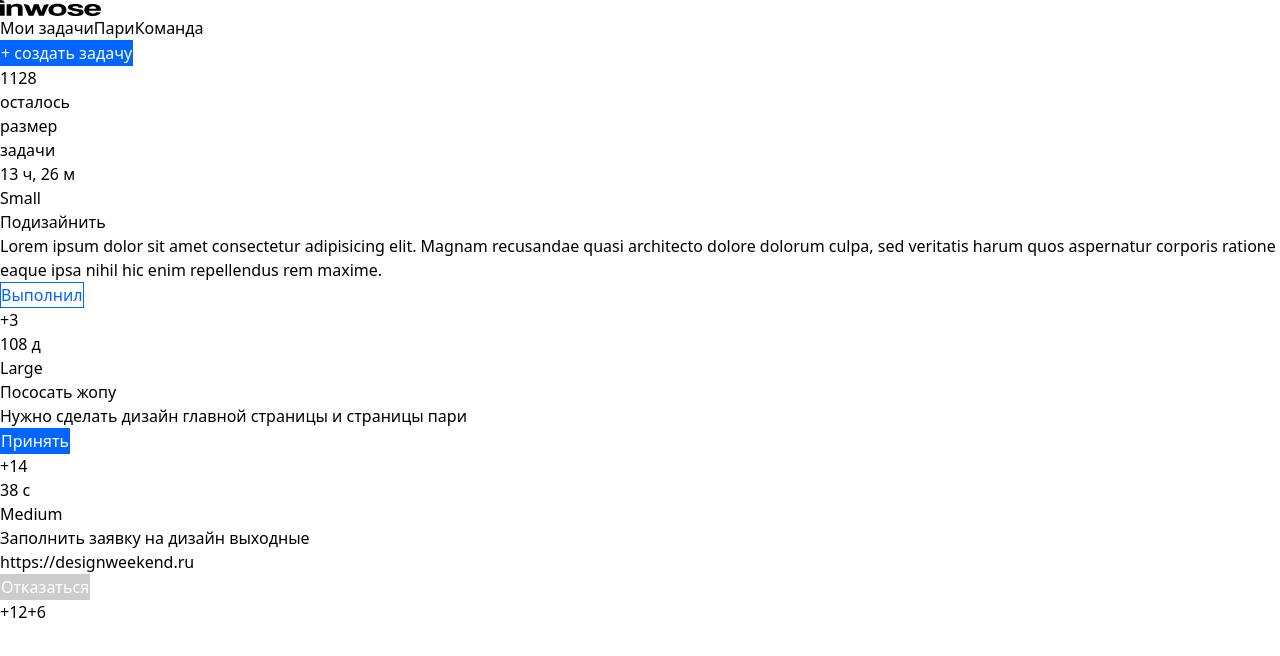
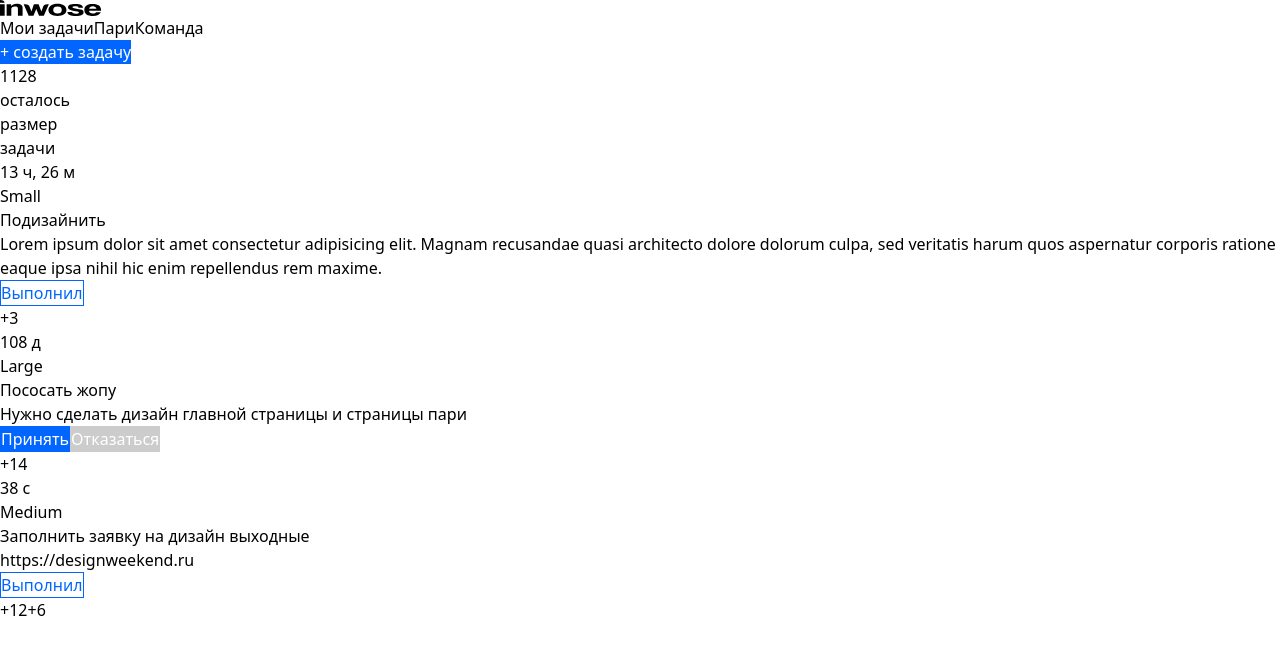
Before and after one commit to kalmykov2design/inwose, a React (Vite) app: page /mytasks in a window 1280 px wide. Shown: the top 656 px of the page. Built offline with nearby package versions, Linux system fonts and the light colour scheme.

Commit message:
base components done (i hope)

```diff
--- a/src/App.jsx
+++ b/src/App.jsx
@@ -21,11 +21,11 @@ const mock = [
       coinsAmount: 3,
       hasBg: false,
       hasPlus: true,
+      coinColor: "green"
     },
     size: "small",
     title: "Подизайнить",
-    button: "transparent",
-    buttonText: "Выполнил",
+    type: "team",
     text: "Lorem ipsum dolor sit amet consectetur adipisicing elit. Magnam recusandae quasi architecto dolore dolorum culpa, sed veritatis harum quos aspernatur corporis ratione eaque ipsa nihil hic enim repellendus rem maxime.",
     timeLeft: 48385
   },
@@ -34,11 +34,11 @@ const mock = [
       coinsAmount: 14,
       hasBg: false,
       hasPlus: true,
+      coinColor: "green"
     },
     size: "large",
     title: "Пососать жопу",
-    button: "blue",
-    buttonText: "Принять",
+    type: "pari",
     text: "Нужно сделать дизайн главной страницы и страницы пари",
     timeLeft: 9331553
   },
@@ -48,11 +48,11 @@ const mock = [
       hasBg: false,
       hasPlus: true,
       coinsNotEarnedAmount: 12,
+      coinColor: "red"
     },
     size: "medium",
     title: "Заполнить заявку на дизайн выходные",
-    button: "gray",
-    buttonText: "Отказаться",
+    type: "personal",
     text: "https://designweekend.ru",
     timeLeft: 38
   },
--- a/src/components/Button.tsx
+++ b/src/components/Button.tsx
@@ -1,19 +1,28 @@
 import React, { CSSProperties, PropsWithChildren } from "react";
 
-export type ButtonType = "blue" | "transparent" | "gray"
+export type ButtonType = "blue" | "transparent" | "gray" | "arbitrary"
 
 interface ButtonProps extends PropsWithChildren {
   action?: () => void;
-  type: ButtonType
+  type: ButtonType;
+  style?: CSSProperties;
 }
 
 export function Button(props: ButtonProps) {
-  const { type = "transparent", action, children } = props
-  return (
-    <button className="flex items-center justify-center min-w-[160px] py-3 rounded-full" style={colorSwitch(type)} onClick={action}>
-      {children}
-    </button>
-  )
+  const { type = "transparent", action, children, style } = props
+  if (type === "arbitrary") {
+    return (
+      <button className="flex items-center justify-center min-w-[160px] py-2 rounded-full" style={style} onClick={action}>
+        {children}
+      </button>
+    )
+  } else {
+    return (
+      <button className="flex items-center justify-center min-w-[160px] py-2 rounded-full" style={colorSwitch(type)} onClick={action}>
+        {textSwitch(type)}
+      </button>
+    )
+  }
 };
 
 function colorSwitch(type: ButtonType): CSSProperties {
@@ -28,3 +37,19 @@ function colorSwitch(type: ButtonType): CSSProperties {
       return {};
   }
 }
+
+function textSwitch(type: ButtonType): string {
+  switch (type) {
+    case "blue":
+      return "Принять"
+
+    case "transparent":
+      return "Выполнил"
+
+    case "gray":
+      return "Отказаться"
+
+    default:
+      return "";
+  }
+}
--- a/src/components/Coins.tsx
+++ b/src/components/Coins.tsx
@@ -1,6 +1,6 @@
 import React from "react";
 
-type CoinColors = "green" | "red"
+export type CoinColors = "green" | "red"
 
 export interface CoinsProps {
   hasPlus?: boolean;
@@ -10,13 +10,17 @@ export interface CoinsProps {
   coinColor?: CoinColors;
 }
 
-export function Coins(props: {coins: CoinsProps}) {
+export function Coins(props: { coins: CoinsProps }) {
   const { coinsAmount, coinsNotEarnedAmount, coinColor = "green", hasPlus = false, hasBg = false } = props.coins
   return (
-    <div className={`flex flex-row items-center justify-center gap-1 font-semibold ${hasBg ? "px-8 py-3 rounded-full bg-gray-100" : "bg-transparent"}`}>
+    <div className={`flex flex-row items-center justify-center gap-1 font-semibold ${hasBg ? "px-8 py-2 rounded-full bg-gray-100" : "bg-transparent"}`}>
       {coinsNotEarnedAmount && <span className="opacity-30 line-through">+{coinsNotEarnedAmount}</span>}
       <span>{hasPlus && "+"}{coinsAmount}</span>
-      <div className="w-6 h-6 bg-[url(/coin.png)] bg-center bg-no-repeat"></div>
+      {
+        coinColor === "green"
+          ? <div className="w-6 h-6 bg-[url(/coinGreen.png)] bg-center bg-no-repeat"></div>
+          : <div className="w-6 h-6 bg-[url(/coinRed.png)] bg-center bg-no-repeat"></div>
+      }
     </div>
   )
 };
--- a/src/components/Header.tsx
+++ b/src/components/Header.tsx
@@ -38,7 +38,7 @@ export function Header(props: HeaderProps) {
           ))}
         </nav>
         <div className="gap-2">
-          <Button type='blue'>+ создать задачу</Button>
+          <Button type='arbitrary' style={{backgroundColor: "#0066ff", color: "white"}}>+ создать задачу</Button>
           <Coins coins={coins} />
         </div>
       </div>
--- a/src/components/Task.tsx
+++ b/src/components/Task.tsx
@@ -1,20 +1,21 @@
 import React from "react";
-import { Coins, CoinsProps } from "./Coins";
+import { CoinColors, Coins, CoinsProps } from "./Coins";
 import { Button, ButtonType } from "./Button";
 import { Size, SizeType } from "./Size";
+
+export type TaskType = "personal" | "pari" | "team"
 
 export interface TaskProps {
   title: string;
   text?: string;
   timeLeft?: number;
   size: SizeType;
-  button?: ButtonType;
-  buttonText?: string;
   coins: CoinsProps;
+  type: TaskType;
 }
 
 export function Task(props: TaskProps) {
-  const { button = "transparent", } = props;
+  const { type = "personal" } = props;
   const time = formatTime(props.timeLeft ? props.timeLeft : 0);
 
   return (
@@ -29,7 +30,7 @@ export function Task(props: TaskProps) {
       </div>
       <div className="">
         <div className="flex justify-between items-center w-[290px]">
-          <Button type={button}>{props.buttonText}</Button>
+          {createButtons(type)}
           <Coins coins={props.coins} />
         </div>
       </div>
@@ -69,3 +70,24 @@ function formatTime(seconds: number) {
 
   return formattedTime;
 }
+
+function createButtons(type: TaskType) {
+  switch (type) {
+    case "personal":
+      return <Button type={"transparent"} />
+
+    case "pari":
+      return (
+        <div className="flex flex-col gap-2">
+          <Button type={"blue"} />
+          <Button type={"gray"} />
+        </div>
+      )
+
+    case "team":
+      return <Button type={"transparent"} />
+
+    default:
+      break;
+  }
+}
--- a/src/index.css
+++ b/src/index.css
@@ -10,7 +10,7 @@
 
 @layer components {
   .header__item {
-    @apply px-10 py-3 rounded-full text-white bg-gray-300;
+    @apply px-10 py-2 rounded-full text-white bg-gray-300;
   }
   .header__item--active {
     @apply bg-black;
--- a/src/pages/MyTasksPage.tsx
+++ b/src/pages/MyTasksPage.tsx
@@ -18,11 +18,10 @@ export function MyTasksPage(props: MyTasksPageProps) {
       </div>
       {props.data && props.data.map(task => (
         <Task
-          buttonText={task.buttonText}
           coins={task.coins}
           size={task.size}
           title={task.title}
-          button={task.button}
+          type={task.type}
           text={task.text}
           timeLeft={task.timeLeft}
           key={"task" + task.timeLeft}
```
Also changed, not shown: public/coinGreen.png (renamed from public/coin.png), public/coinRed.png (added). Lines whose indentation alone changed are shown as unchanged.
